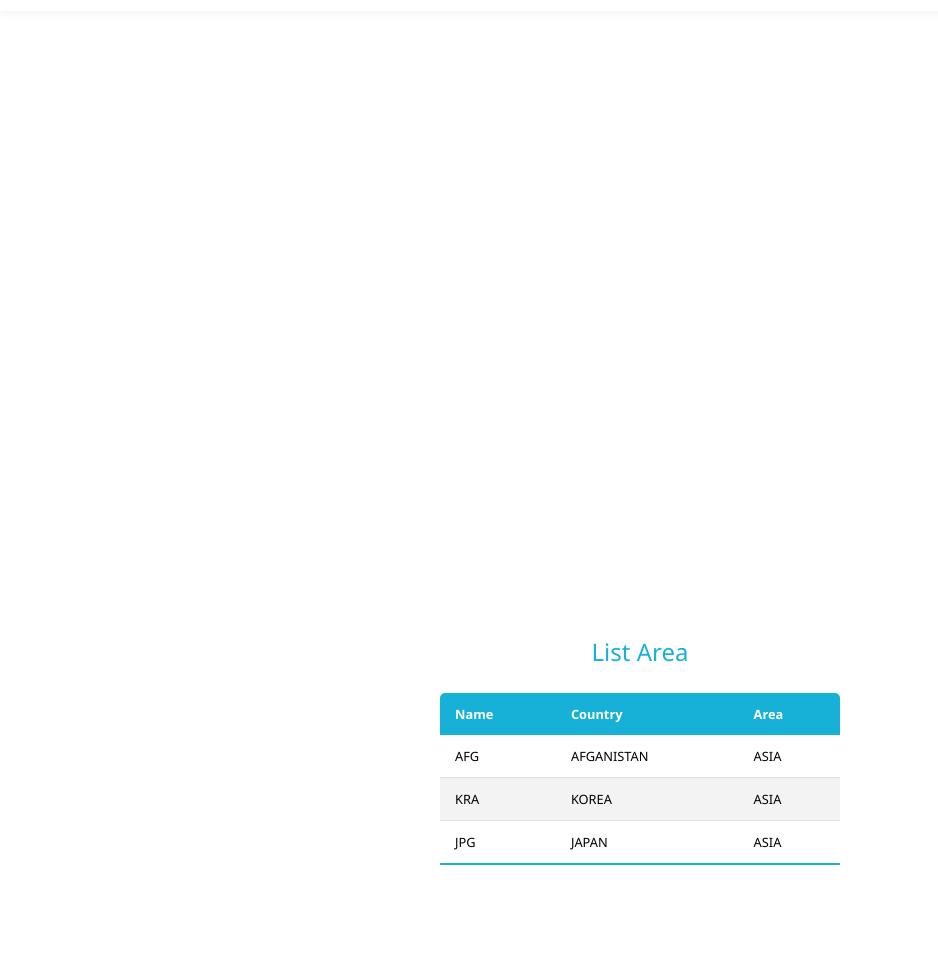
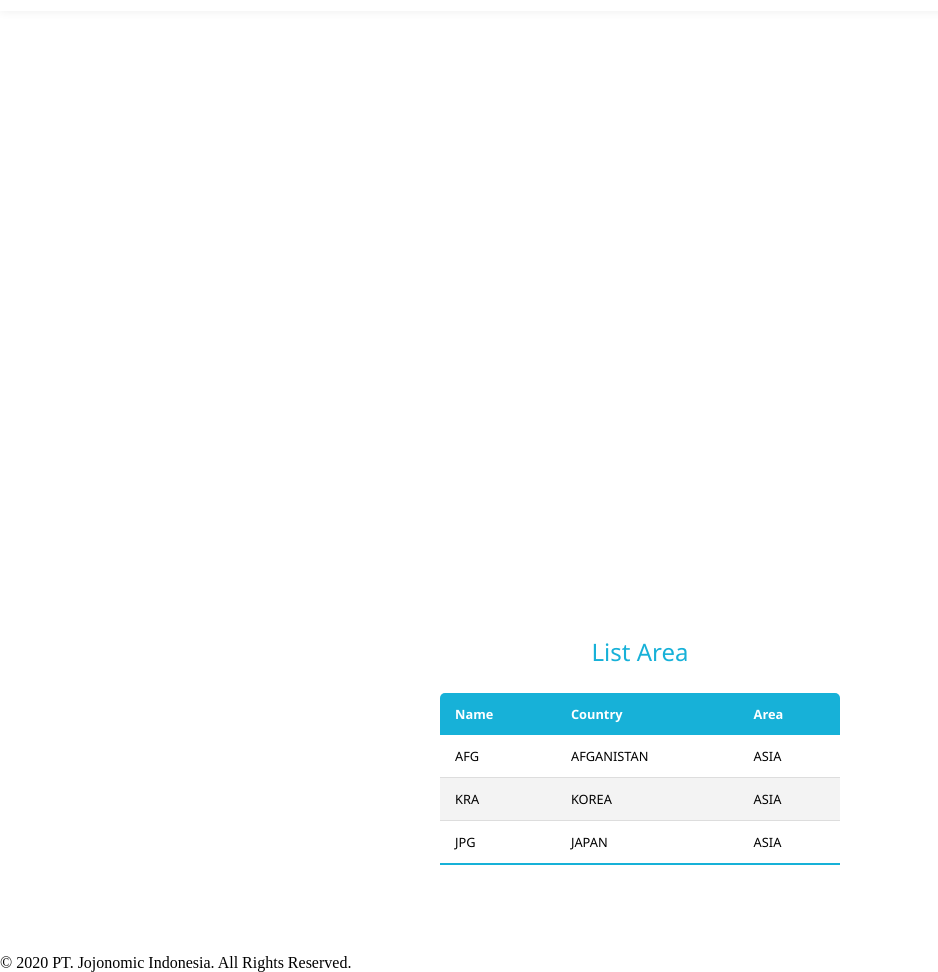
Before and after one commit to izalalf/jojonomic-football-club, a plain HTML site: page index.html in a window 1280 px wide. Shown: the part 53-1025 px from the top of the page, without its empty margins (0-938 px from the left). Drawn offline with Linux system fonts and the light colour scheme.

Commit message:
Create footer football

```diff
--- a/index.html
+++ b/index.html
@@ -18,7 +18,7 @@
 		</section>
 
 		<!-- Content Football -->
-		<section id="three" class="content-jojonomic">
+		<section class="content-jojonomic">
 			<h3>List Area</h3>
 			<table class="center content-table">
 				<thead>
@@ -47,5 +47,12 @@
 				</tbody>
 			</table>
 		</section>
+
+		<!-- Footer Football -->
+		<footer id="footer">
+			<div class="copyright">
+				<b>© 2020 PT. Jojonomic Indonesia. All Rights Reserved.</b>
+			</div>
+		</footer>
 	</body>
 </html>
```
